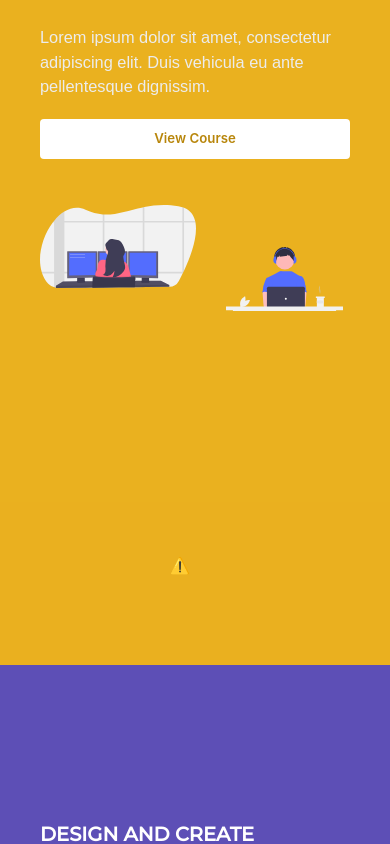
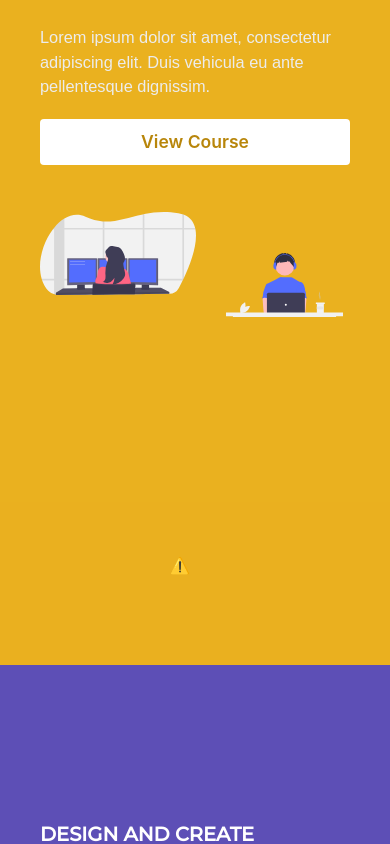
Before and after one commit to shree675/coderskid, a React (Create React App) app: page /allcourses in a window 390 px wide. Shown: the part 1023-1867 px from the top of the page. Built offline with nearby package versions, Linux system fonts and the light colour scheme; no server answers.

Commit message:
increased button font size

```diff
--- a/src/components/allcoursespage.css
+++ b/src/components/allcoursespage.css
@@ -316,7 +316,7 @@
 .view-course-button {
     padding-left: 15px;
     padding-right: 15px;
-    font-size: 3.4vw;
+    font-size: 4.5vw;
     /* width: fit-content; */
     width: 100%;
     text-align: center;
```
